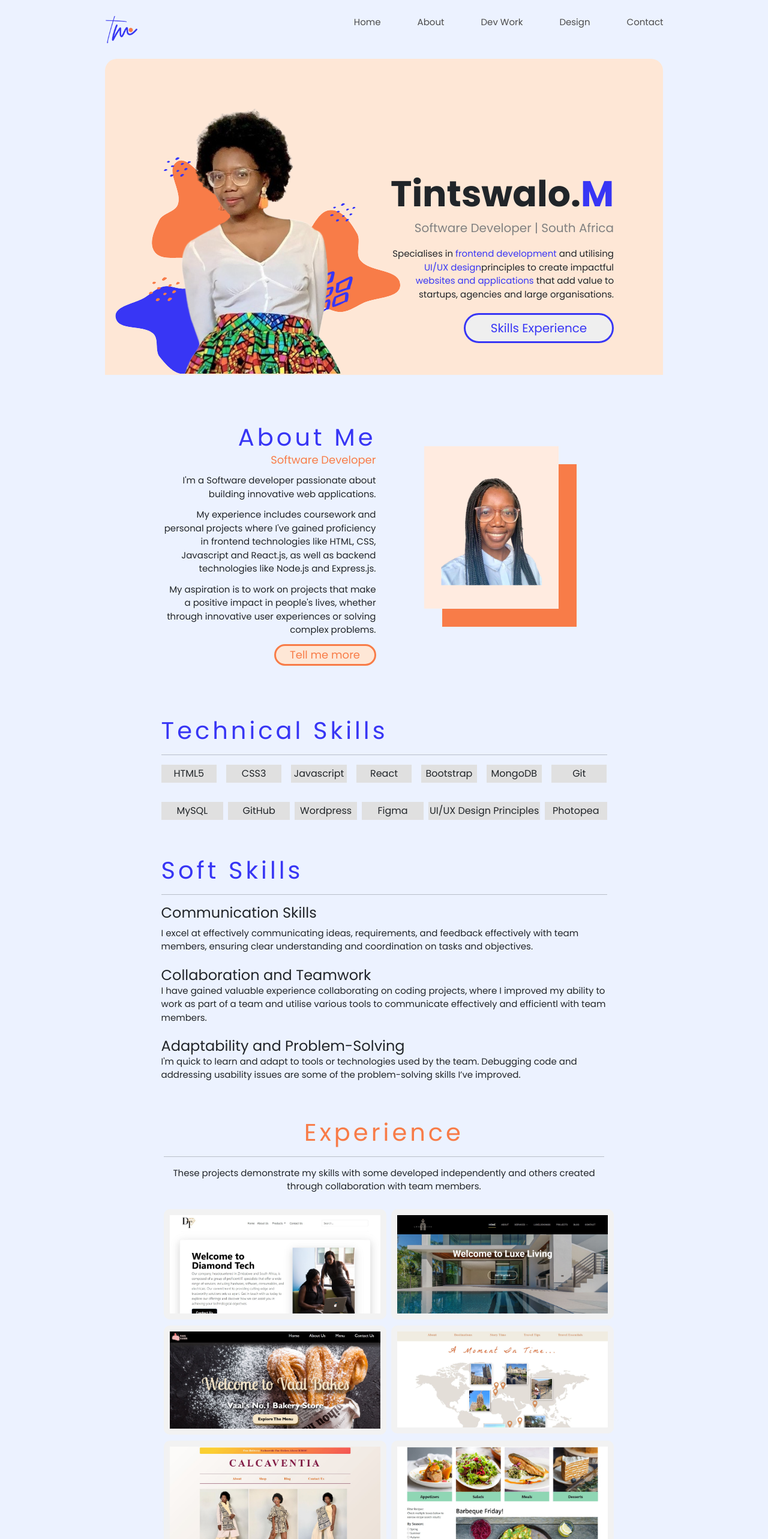
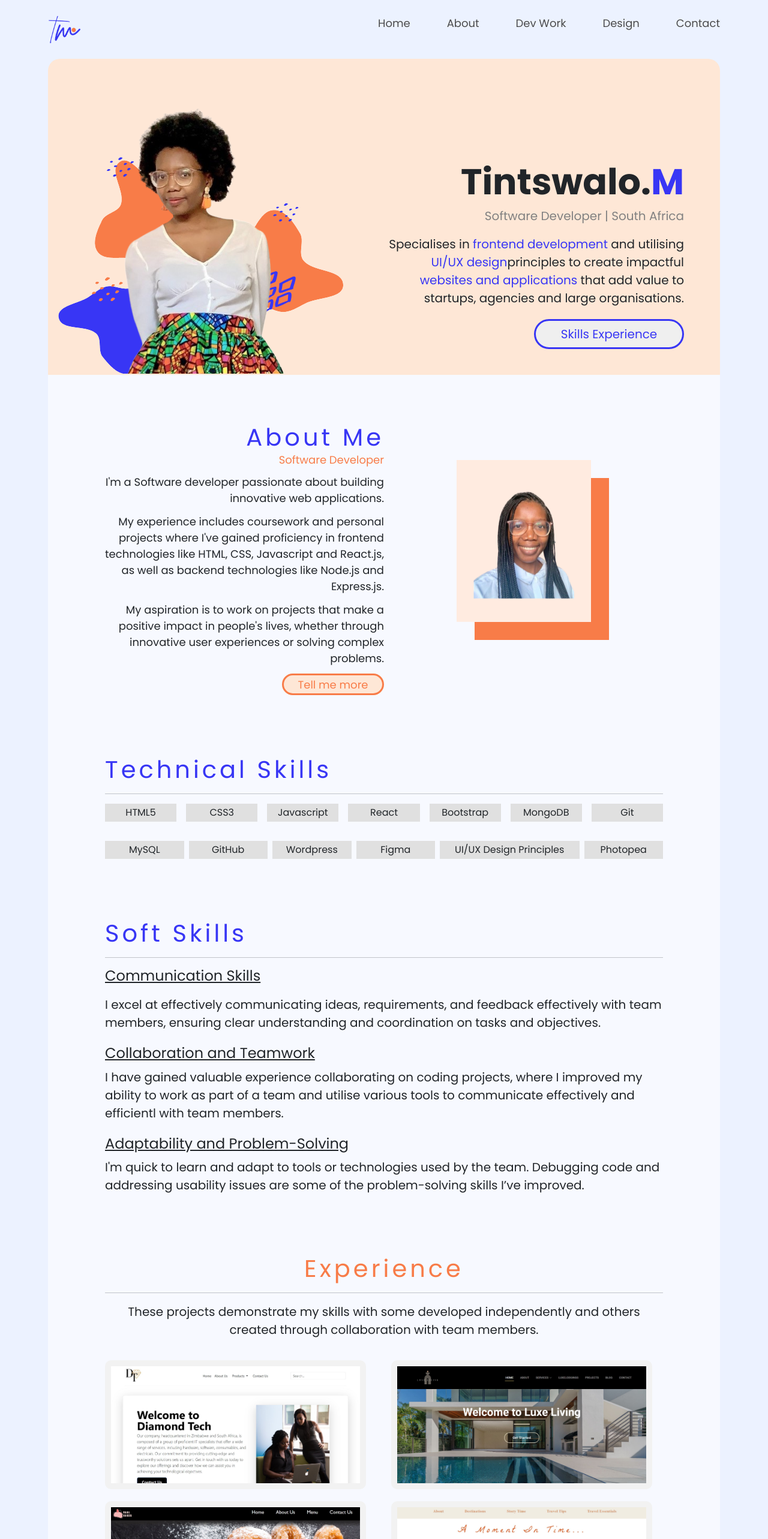
Before and after one commit to calcaventia/my-portfolio-react, a React (Create React App) app: page / in a window 1280 px wide. Shown: the top 2566 px of the page at 60% size. Built offline with nearby package versions, Linux system fonts and the light colour scheme.

Commit message:
added contact section

```diff
--- a/src/components/Footer/Footer.css
+++ b/src/components/Footer/Footer.css
@@ -12,10 +12,11 @@ footer {
 
 .wrapper {
   margin: 0 auto;
-  max-width: 931px;
+  max-width: 1120px;
 }
 
 ul li .menu-option {
+  font-size: 18px;
   text-decoration: none;
   color: var(--neutral-background-color1);
 }
--- a/src/components/Header/Header.css
+++ b/src/components/Header/Header.css
@@ -15,7 +15,7 @@ body {
 }
 
 nav ul li .menu-option {
-  font-size: 15px;
+  font-size: 18px;
   font-family: "Poppins", sans-serif;
   text-decoration: none;
   color: var(--menu-header-text-color);
--- a/src/pages/LandingPage/LandingPage.css
+++ b/src/pages/LandingPage/LandingPage.css
@@ -49,7 +49,7 @@ p .body-text-large {
 
 .body-text-medium {
   margin: 0;
-  font-size: 15px;
+  font-size: 20px;
   font-family: "Poppins", sans-serif;
 }
 
@@ -61,7 +61,7 @@ p .body-text-small {
 .hero-container {
   margin: 0 auto;
   padding: 0;
-  max-width: 930px;
+  max-width: 1120px;
   height: 527px;
   border-top-left-radius: 20px;
   border-top-right-radius: 20px;
@@ -69,9 +69,9 @@ p .body-text-small {
 }
 
 .hero-text {
-  margin-top: 180px;
+  margin-top: 160px;
   padding: 0 0 0px 0;
-  max-width: 383px;
+  max-width: 500px;
   height: 291px;
   text-align: right;
 }
@@ -118,18 +118,24 @@ p .body-text-small {
   color: var(--primary-color);
 }
 
+.content-background {
+  margin: 0 auto;
+  padding: 0;
+  width: 1120px;
+  background-color: rgba(255, 255, 255, 0.6);
+}
+
 /*About section*/
 
 .about-container {
-  margin: 60px auto;
-  width: 743px;
-  height: 449px;
+  margin: 0 auto;
+  padding: 80px 0 20px 0;
+  width: 930px;
 }
 
 .about-content {
-  padding: 20px 0 0 0;
+  padding: 0px 0 0 0;
   text-align: right;
-  width: 358px;
 }
 
 .sub-heading {
@@ -140,14 +146,15 @@ p .body-text-small {
 }
 
 .about-content .about-content-body {
-  font-size: 15px;
+  font-size: 18px;
   margin: 0;
   padding: 0 0 12px 0;
 }
 
 .about-image {
-  display: block;
-  margin: 0 auto;
+  display: flex;
+  justify-content: center;
+  align-items: center;
   padding: 0px 0px 60px 0px;
   background-color: var (--neutral-background-color2);
 }
@@ -171,19 +178,20 @@ p .body-text-small {
 /*technical skills section*/
 
 .technical-skills-container {
-  margin: 60px auto;
-  width: 743px;
+  margin: 0px auto;
+  padding: 80px 0 20px 0;
+  width: 930px;
 }
 
 .t-s-container {
   margin: 0 auto;
-  max-width: 743px;
+  max-width: 930px;
 }
 
 .t-s-container2 {
   margin: 0 auto;
   padding: 32px 0 0 0;
-  max-width: 743px;
+  max-width: 930px;
 }
 
 .technical-skill {
@@ -195,13 +203,14 @@ p .body-text-small {
 /*soft skills section*/
 
 .soft-skills-container {
-  margin: 60px auto;
-  width: 743px;
+  margin: 0 auto;
+  width: 930px;
+  padding: 80px 0 20px 0;
 }
 
 .soft-skills-container p {
   margin: 0;
-  padding: 0px 0 0 0;
+  padding: 10px 0 0 0;
 }
 
 .soft-skills-container #heading-text {
@@ -209,11 +218,16 @@ p .body-text-small {
   padding: 22px 0 0 0;
 }
 
+.soft-skills-container h4 {
+  text-decoration: underline;
+}
+
 /*experience section*/
 
 .experience-container {
   margin: 0 auto;
-  width: 734px;
+  padding: 80px 0 80px 0;
+  width: 930px;
 }
 
 .experience-container h2 {
@@ -223,12 +237,37 @@ p .body-text-small {
 
 .experience-container p {
   text-align: center;
-  font-size: 15px;
+  font-size: 20px;
 }
 
 .gallery-images {
-  margin-top: 10px;
-  width: 370.5px;
+  margin-top: 20px;
+  width: 435px;
   border: 10px solid var(--neutral-background-color3);
   border-radius: 10px;
 }
+
+.experience-button {
+  padding: 40px 0 0 0;
+  text-align: right;
+}
+
+/*contact section*/
+
+.contact-container {
+  margin: 0px auto;
+  margin-bottom: 105px;
+  width: 1120px;
+  height: 459px;
+  justify-items: center;
+  align-items: center;
+  background-color: #ffff;
+  border-bottom-left-radius: 20px;
+  border-bottom-right-radius: 20px;
+  box-shadow: 4px 4px 100px rgba(0, 0, 0, 0.1);
+}
+
+.contact-container p {
+  padding: 160px 0 0 0;
+  font-size: 40px;
+}
--- a/src/pages/LandingPage/LandingPage.jsx
+++ b/src/pages/LandingPage/LandingPage.jsx
@@ -42,6 +42,7 @@ function LandingPage() {
           </div>
         </div>
 
+        <div className="content-background">
           {/*about-section*/}
 
           <div className="row about-container">
@@ -49,23 +50,23 @@ function LandingPage() {
               <h2 className="section-heading">About Me</h2>
               <p className="sub-heading">Software Developer</p>
               <p className="about-content-body">
-              I'm a Software developer passionate about building innovative web
-              applications.
+                I'm a Software developer passionate about building innovative
+                web applications.
               </p>
               <p className="about-content-body">
-              My experience includes coursework and personal projects where I've
-              gained proficiency in frontend technologies like HTML, CSS,
+                My experience includes coursework and personal projects where
+                I've gained proficiency in frontend technologies like HTML, CSS,
                 Javascript and React.js, as well as backend technologies like
                 Node.js and Express.js.
               </p>
               <p className="about-content-body">
                 My aspiration is to work on projects that make a positive impact
-              in people's lives, whether through innovative user experiences or
-              solving complex problems.
+                in people's lives, whether through innovative user experiences
+                or solving complex problems.
               </p>
               <button className="medium-button">Tell me more</button>
             </div>
-          <div className="col-sm-6 order-sm-2 d-flex justify-content-center align-items-center about-image">
+            <div className="col-sm-6 order-sm-2  about-image">
               <img
                 src={AboutImage}
                 alt=""
@@ -108,21 +109,21 @@ function LandingPage() {
             <h4>Communication Skills</h4>
             <p className="body-text-medium">
               I excel at effectively communicating ideas, requirements, and
-            feedback effectively with team members, ensuring clear understanding
-            and coordination on tasks and objectives.
+              feedback effectively with team members, ensuring clear
+              understanding and coordination on tasks and objectives.
             </p>
             <h4 id="heading-text">Collaboration and Teamwork</h4>
             <p className="body-text-medium">
-            I have gained valuable experience collaborating on coding projects,
-            where I improved my ability to work as part of a team and utilise
-            various tools to communicate effectively and efficientl with team
-            members.
+              I have gained valuable experience collaborating on coding
+              projects, where I improved my ability to work as part of a team
+              and utilise various tools to communicate effectively and
+              efficientl with team members.
             </p>
             <h4 id="heading-text">Adaptability and Problem-Solving</h4>
             <p className="body-text-medium">
               I'm quick to learn and adapt to tools or technologies used by the
-            team. Debugging code and addressing usability issues are some of the
-            problem-solving skills I’ve improved.
+              team. Debugging code and addressing usability issues are some of
+              the problem-solving skills I’ve improved.
             </p>
           </div>
 
@@ -159,7 +160,18 @@ function LandingPage() {
               <div className="col-6">
                 <img src={GalleryImage6} alt="" className="gallery-images" />
               </div>
+              <div className="experience-button">
+                <button className="medium-button">Go to projects</button>
               </div>
+            </div>
+          </div>
+        </div>
+        {/*contact-section*/}
+
+        <div className="contact-container">
+          <p>Want to know more about what I do?</p>
+
+          <button className="medium-button">Contact me</button>
         </div>
       </main>
       <Footer />
```
Lines whose indentation alone changed are shown as unchanged.
